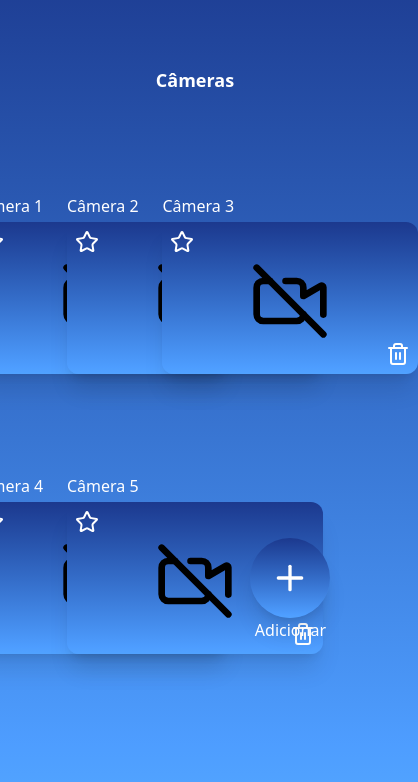
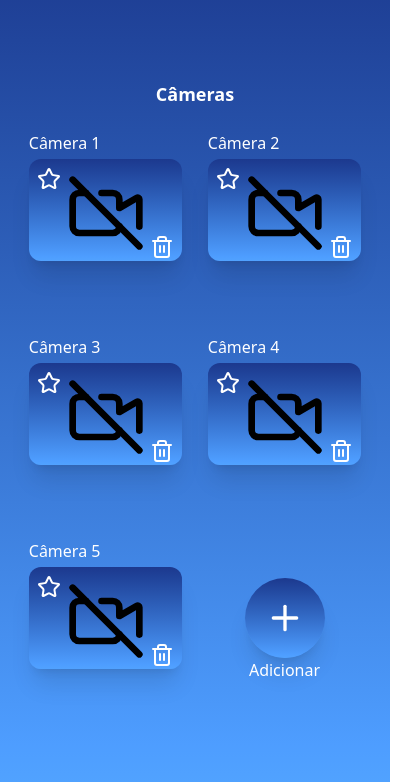
Before and after one commit to leo-braida/interface-home-controller, a website: page src/cameras.html in a window 390 px wide. Shown: the part 62-844 px from the top of the page, 418 px wide, since content can reach past the window. Drawn offline with nearby package versions, Linux system fonts and the light colour scheme.

Commit message:
ajuste de cameras e dispositivos para mobile

```diff
--- a/src/cameras.html
+++ b/src/cameras.html
@@ -30,50 +30,50 @@
     </nav>
 
 
-    <div class="content-evenly justify-self-center w-80/100 grid grid-cols-3">
-        <label class="col-span-3 place-self-center text-white text-lg font-semibold ">Câmeras</label>
+    <div class="content-center justify-self-center w-100/100 grid grid-cols-2 mt-20">
+        <label class="col-span-2 place-self-center text-white text-lg font-semibold ">Câmeras</label>
         <div
-            class="place-self-center justify-between content-between grid grid-cols-3 grid-rows-3 shadow-xl rounded-xl size-38 w-3xs bg-gradient-to-b from-blue-900 to-blue-400">
-            <label class="col-start-1 row-start-1 text-white -mt-7">Câmera 1</label>
+            class="place-self-center justify-between content-between grid grid-cols-3 grid-rows-3 shadow-xl rounded-xl size-4/8 w-6/7 bg-gradient-to-b from-blue-900 to-blue-400">
+            <label class="col-start-1 row-start-1 text-white -mt-7 absolute">Câmera 1</label>
             <div class="p-2 col-start-1 row-start-1"><i data-lucide="star" class="text-white"></i>
             </div>
-            <div class="col-start-2 row-start-2"><i data-lucide="video-off" class="size-20 place-self-center -mt-3"></i>
+            <div class="col-start-2 row-start-2"><i data-lucide="video-off" class="size-20 place-self-center -mt-5 mb-2"></i>
             </div>
             <div class="p-2 col-start-3 row-start-3 grid"><i data-lucide="trash" class="text-white place-self-end"></i>
             </div>
         </div>
         <div
-            class="place-self-center justify-between content-between grid grid-cols-3 grid-rows-3 shadow-xl rounded-xl size-38 w-3xs bg-gradient-to-b from-blue-900 to-blue-400">
-            <label class="col-start-1 row-start-1 text-white -mt-7">Câmera 2</label>
+            class="place-self-center justify-between content-between grid grid-cols-3 grid-rows-3 shadow-xl rounded-xl size-4/8 w-6/7 bg-gradient-to-b from-blue-900 to-blue-400">
+            <label class="col-start-1 row-start-1 text-white -mt-7 absolute">Câmera 2</label>
             <div class="p-2 col-start-1 row-start-1"><i data-lucide="star" class="absolute text-white"></i></div>
-            <div class="col-start-2 row-start-2"><i data-lucide="video-off" class="size-20 place-self-center -mt-3"></i>
+            <div class="col-start-2 row-start-2"><i data-lucide="video-off" class="size-20 place-self-center -mt-5 mb-2"></i>
             </div>
             <div class="p-2 col-start-3 row-start-3 grid"><i data-lucide="trash" class="text-white place-self-end"></i>
             </div>
         </div>
         <div
-            class="place-self-center justify-between content-between grid grid-cols-3 grid-rows-3 shadow-xl rounded-xl size-38 w-3xs bg-gradient-to-b from-blue-900 to-blue-400">
-            <label class="col-start-1 row-start-1 text-white -mt-7">Câmera 3</label>
+            class="place-self-center justify-between content-between grid grid-cols-3 grid-rows-3 shadow-xl rounded-xl size-4/8 w-6/7 bg-gradient-to-b from-blue-900 to-blue-400">
+            <label class="col-start-1 row-start-1 text-white -mt-7 absolute">Câmera 3</label>
             <div class="p-2 col-start-1 row-start-1"><i data-lucide="star" class="text-white"></i></div>
-            <div class="col-start-2 row-start-2"><i data-lucide="video-off" class="size-20 place-self-center -mt-3"></i>
+            <div class="col-start-2 row-start-2"><i data-lucide="video-off" class="size-20 place-self-center -mt-5 mb-2"></i>
             </div>
             <div class="p-2 col-start-3 row-start-3 grid"><i data-lucide="trash" class="text-white place-self-end"></i>
             </div>
         </div>
         <div
-            class="place-self-center justify-between content-between grid grid-cols-3 grid-rows-3 shadow-xl rounded-xl size-38 w-3xs bg-gradient-to-b from-blue-900 to-blue-400">
-            <label class="col-start-1 row-start-1 text-white -mt-7">Câmera 4</label>
+            class="place-self-center justify-between content-between grid grid-cols-3 grid-rows-3 shadow-xl rounded-xl size-4/8 w-6/7 bg-gradient-to-b from-blue-900 to-blue-400">
+            <label class="col-start-1 row-start-1 text-white -mt-7 absolute">Câmera 4</label>
             <div class="p-2 col-start-1 row-start-1"><i data-lucide="star" class="text-white"></i></div>
-            <div class="col-start-2 row-start-2"><i data-lucide="video-off" class="size-20 place-self-center -mt-3"></i>
+            <div class="col-start-2 row-start-2"><i data-lucide="video-off" class="size-20 place-self-center -mt-5 mb-2"></i>
             </div>
             <div class="p-2 col-start-3 row-start-3 grid"><i data-lucide="trash" class="text-white place-self-end"></i>
             </div>
         </div>
         <div
-            class="place-self-center justify-between content-between grid grid-cols-3 grid-rows-3 shadow-xl rounded-xl size-38 w-3xs bg-gradient-to-b from-blue-900 to-blue-400">
-            <label class="col-start-1 row-start-1 text-white -mt-7">Câmera 5</label>
+            class="place-self-center justify-between content-between grid grid-cols-3 grid-rows-3 shadow-xl rounded-xl size-4/8 w-6/7 bg-gradient-to-b from-blue-900 to-blue-400">
+            <label class="col-start-1 row-start-1 text-white -mt-7 absolute">Câmera 5</label>
             <div class="p-2 col-start-1 row-start-1"><i data-lucide="star" class="text-white"></i></div>
-            <div class="col-start-2 row-start-2"><i data-lucide="video-off" class="size-20 place-self-center -mt-3"></i>
+            <div class="col-start-2 row-start-2"><i data-lucide="video-off" class="size-20 place-self-center -mt-5 mb-2"></i>
             </div>
             <div class="p-2 col-start-3 row-start-3 grid"><i data-lucide="trash" class="text-white place-self-end"></i>
             </div>
```
Also changed, not shown: src/dispositivos.html (+13 -13 lines), src/output.css.
